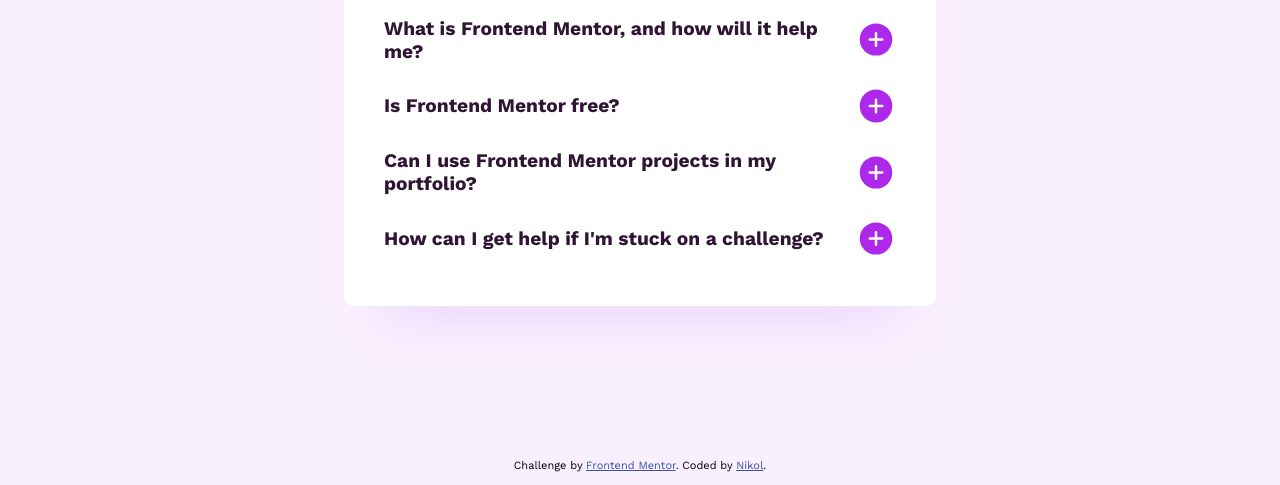
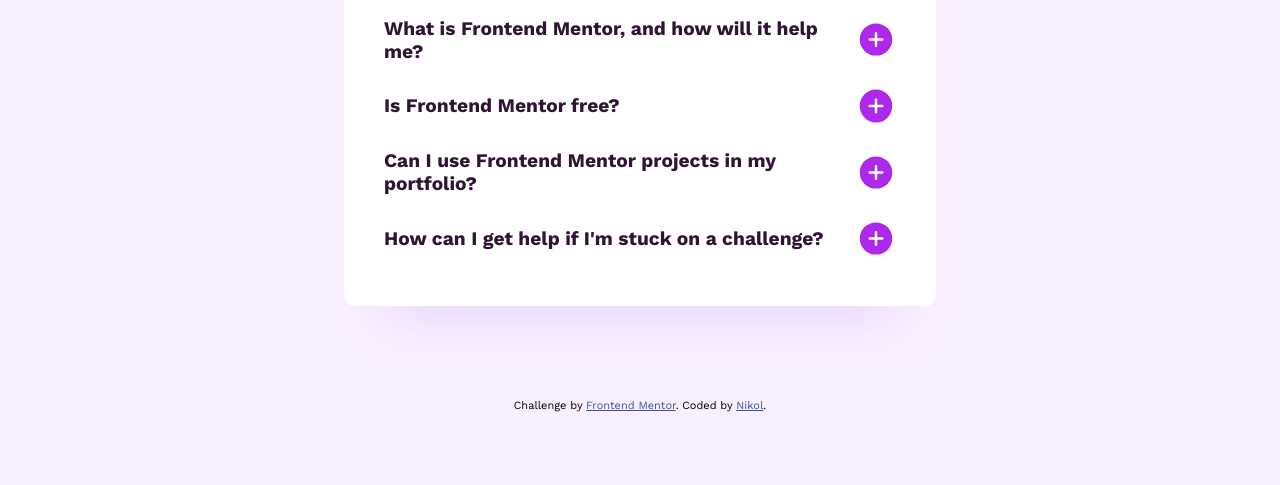
Before and after one commit to nikol-zimova/FAQ-accordionFrontendMentor, a plain HTML site: page index.html in a window 1280 px wide. Shown: the part 315-800 px from the top of the page. Drawn offline with nearby package versions, Linux system fonts and the light colour scheme.

Commit message:
Update stylesheet.css

```diff
--- a/stylesheet.css
+++ b/stylesheet.css
@@ -118,13 +118,15 @@
 }
 
 footer{
-    position: fixed;
-    left:0;
+    position: relative;
     bottom: 0;
     width: 100%;
+    background-color: hsl(275, 100%, 97%);
+    margin-top: 5em;
     padding-top: 1%;
     padding-bottom: 1%;
 }
+
 .attribution {
     font-size: 11px;
     text-align: center;
```
